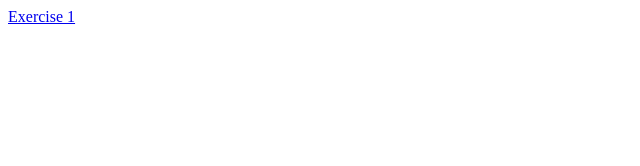
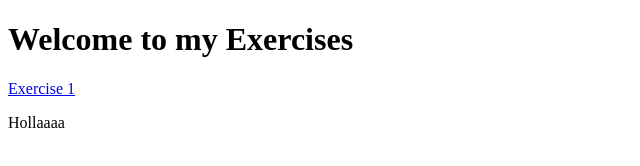
Before and after one commit to apurkis1/jan18DC, a plain HTML site: page index.html in a window 1280 px wide. Shown: the whole page, without its empty margins (0-640 px from the left). Drawn offline with Linux system fonts and the light colour scheme.

Commit message:
first commit

```diff
--- a/index.html
+++ b/index.html
@@ -4,8 +4,11 @@
 		<title>My Exercises</title>
 	</head>
 	<body>
+		<h1>Welcome to my Exercises</h1>
 		<div id="main">
 			<a href="./exs/ex1/index.html">Exercise 1</a>
 		</div>
+
+		<p>Hollaaaa</p>
 	</body>
 </html>
```
Also changed, not shown: exs/ex1/index.html (+1 -0 lines).
